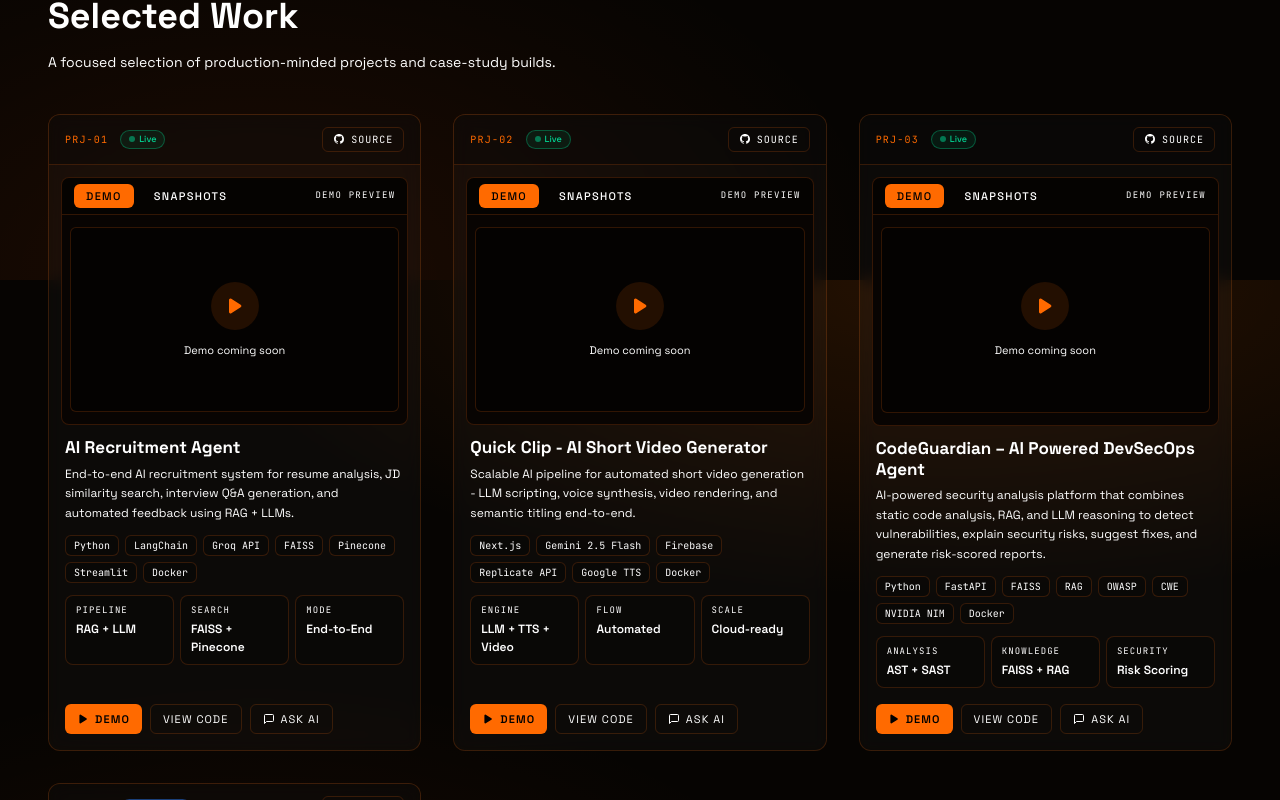
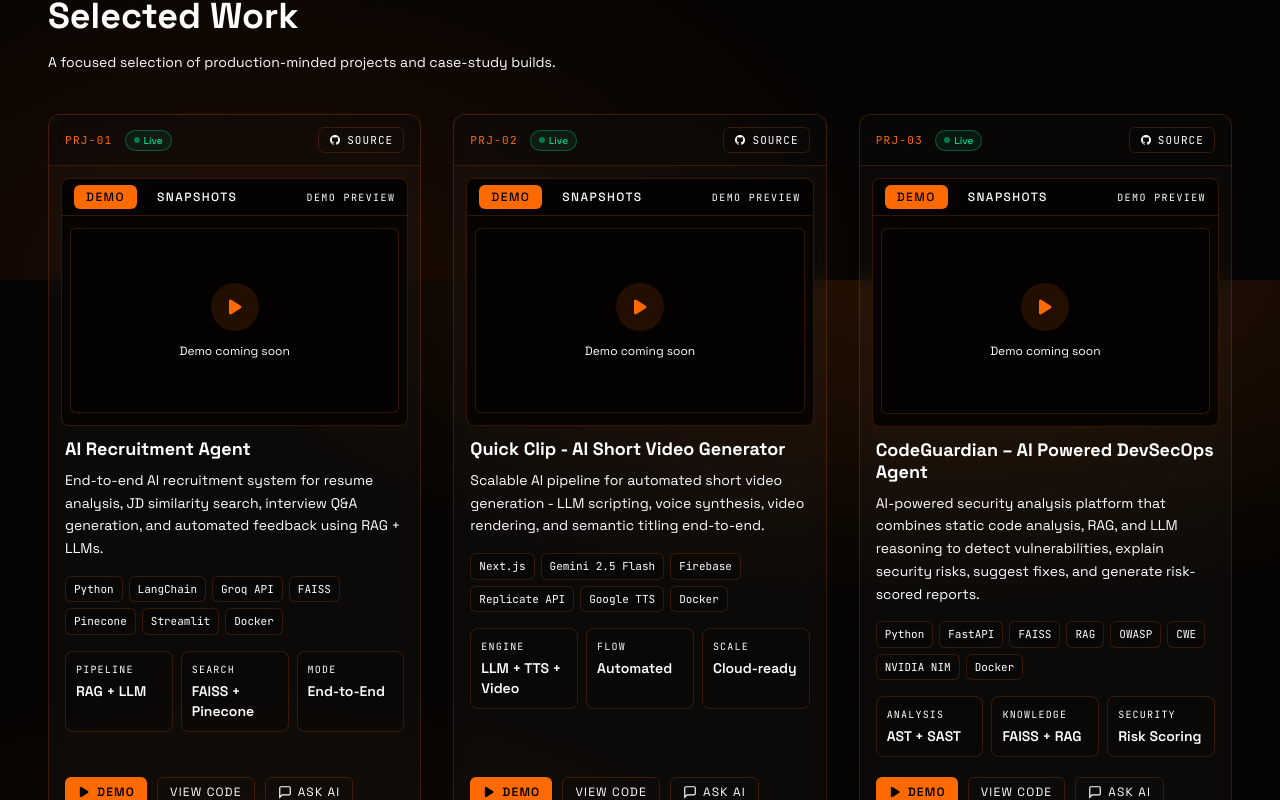
Before and after one commit to vikrant-honbute/PORTFOLIO_VIKRANT.DEV, a Next.js app: page / in a window 1280 px wide. Shown: the part 4520-5320 px from the top of the page. Built offline with nearby package versions, Linux system fonts and the light colour scheme.

Commit message:
feat: implement ProjectCard component with interactive demo preview and AI chat interface

```diff
--- a/src/components/ProjectCard.tsx
+++ b/src/components/ProjectCard.tsx
@@ -51,7 +51,7 @@ function ProjectPreview({ project }: { project: Project }) {
         <div className="flex items-center gap-2">
           <button
             onClick={() => setActiveMode("demo")}
-            className={`rounded-md px-3 py-1 text-[11px] font-medium uppercase tracking-[0.12em] transition ${activeMode === "demo"
+            className={`rounded-md px-3 py-1 text-xs font-medium uppercase tracking-[0.12em] transition ${activeMode === "demo"
                 ? "bg-[var(--primary-accent)] text-black"
                 : "text-[var(--text-muted)] hover:text-white"
               }`}
@@ -60,7 +60,7 @@ function ProjectPreview({ project }: { project: Project }) {
           </button>
           <button
             onClick={() => setActiveMode("snapshots")}
-            className={`rounded-md px-3 py-1 text-[11px] font-medium uppercase tracking-[0.12em] transition ${activeMode === "snapshots"
+            className={`rounded-md px-3 py-1 text-xs font-medium uppercase tracking-[0.12em] transition ${activeMode === "snapshots"
                 ? "bg-[var(--primary-accent)] text-black"
                 : "text-[var(--text-muted)] hover:text-white"
               }`}
@@ -69,7 +69,7 @@ function ProjectPreview({ project }: { project: Project }) {
           </button>
         </div>
 
-        <p className="font-mono-ui text-[9px] uppercase tracking-[0.14em] text-[var(--text-muted)]">
+        <p className="font-mono-ui text-[10px] uppercase tracking-[0.14em] text-[var(--text-muted)]">
           {activeMode === "demo" ? "Demo preview" : "Image gallery"}
         </p>
       </div>
@@ -102,7 +102,7 @@ function ProjectPreview({ project }: { project: Project }) {
                         <path d="M6.3 2.841A1.5 1.5 0 004 4.11V15.89a1.5 1.5 0 002.3 1.269l9.344-5.89a1.5 1.5 0 000-2.538L6.3 2.84z" />
                       </svg>
                     </div>
-                    <p className="text-[11px] text-[var(--text-muted)]">Demo coming soon</p>
+                    <p className="text-xs text-[var(--text-muted)]">Demo coming soon</p>
                   </div>
                 )
               ) : (
@@ -112,7 +112,7 @@ function ProjectPreview({ project }: { project: Project }) {
                       <path d="M6.3 2.841A1.5 1.5 0 004 4.11V15.89a1.5 1.5 0 002.3 1.269l9.344-5.89a1.5 1.5 0 000-2.538L6.3 2.84z" />
                     </svg>
                   </div>
-                  <p className="text-[11px] text-[var(--text-muted)]">Demo coming soon</p>
+                  <p className="text-xs text-[var(--text-muted)]">Demo coming soon</p>
                 </div>
               )}
             </div>
@@ -161,7 +161,7 @@ function ProjectPreview({ project }: { project: Project }) {
             })}
           </div>
 
-          <div className="flex items-center justify-between px-1 text-[9px] text-[var(--text-muted)]">
+          <div className="flex items-center justify-between px-1 text-[10px] text-[var(--text-muted)]">
             <span>{snapshotItems.length} screenshots</span>
             <span>
               {activeSnapshotIndex + 1}/{snapshotItems.length}
@@ -175,7 +175,7 @@ function ProjectPreview({ project }: { project: Project }) {
               <path d="M4 6h16M4 12h16M4 18h16" strokeLinecap="round" />
             </svg>
           </div>
-          <p className="font-mono-ui text-[10px] tracking-[0.12em] text-[var(--text-muted)]">
+          <p className="font-mono-ui text-[11px] tracking-[0.12em] text-[var(--text-muted)]">
             Snapshots coming soon
           </p>
         </div>
@@ -239,7 +239,7 @@ function AskAIPanel({ project }: { project: Project }) {
       <div className="flex min-h-0 flex-1 flex-col gap-3 overflow-y-auto p-4">
         {messages.map((m, i) => (
           <div key={i} className={`flex ${m.role === "user" ? "justify-end" : "justify-start"}`}>
-            <p className={`max-w-[85%] rounded-lg px-3 py-2 text-[13px] leading-relaxed ${m.role === "user"
+            <p className={`max-w-[85%] rounded-lg px-3 py-2 text-sm leading-relaxed ${m.role === "user"
                 ? "bg-[var(--primary-accent)] text-black font-medium"
                 : "border border-[var(--line-border)] bg-white/[0.04] text-[var(--foreground)]"
               }`}>
@@ -249,7 +249,7 @@ function AskAIPanel({ project }: { project: Project }) {
         ))}
         {loading && (
           <div className="flex justify-start">
-            <p className="rounded-lg border border-[var(--line-border)] bg-white/[0.04] px-3 py-2 text-[13px] text-[var(--text-muted)]">
+            <p className="rounded-lg border border-[var(--line-border)] bg-white/[0.04] px-3 py-2 text-sm text-[var(--text-muted)]">
               Thinking...
             </p>
           </div>
@@ -261,7 +261,7 @@ function AskAIPanel({ project }: { project: Project }) {
             <button
               key={s}
               onClick={() => send(s)}
-              className="rounded-md border border-[var(--line-border)] px-2.5 py-1 text-[11px] text-[var(--text-muted)] transition hover:border-[var(--primary-accent)] hover:text-[var(--primary-accent)]"
+              className="rounded-md border border-[var(--line-border)] px-2.5 py-1 text-xs text-[var(--text-muted)] transition hover:border-[var(--primary-accent)] hover:text-[var(--primary-accent)]"
             >
               {s}
             </button>
@@ -274,7 +274,7 @@ function AskAIPanel({ project }: { project: Project }) {
           onChange={(e) => setInput(e.target.value)}
           onKeyDown={(e) => e.key === "Enter" && send()}
           placeholder="Ask about this project..."
-          className="flex-1 rounded-md border border-[var(--line-border)] bg-black/40 px-3 py-2 text-[13px] text-white outline-none transition focus:border-[var(--primary-accent)] placeholder:text-white/25"
+          className="flex-1 rounded-md border border-[var(--line-border)] bg-black/40 px-3 py-2 text-sm text-white outline-none transition focus:border-[var(--primary-accent)] placeholder:text-white/25"
         />
         <button
           onClick={() => send()}
@@ -296,11 +296,11 @@ export default function ProjectCard({ project }: ProjectCardProps) {
       {/* ── Header ───────────────────────────────────────────────────── */}
       <header className="flex items-center justify-between border-b border-[var(--line-border)] bg-black/30 px-4 py-3">
         <div className="flex items-center gap-3">
-          <p className="font-mono-ui text-[10px] uppercase tracking-[0.12em] text-[var(--primary-accent)]">
+          <p className="font-mono-ui text-[11px] uppercase tracking-[0.12em] text-[var(--primary-accent)]">
             {project.code}
           </p>
           <span
-            className={`flex items-center gap-1 rounded-full border px-2 py-0.5 text-[9px] font-medium ${STATUS_STYLES[project.status]}`}
+            className={`flex items-center gap-1 rounded-full border px-2 py-0.5 text-[10px] font-medium ${STATUS_STYLES[project.status]}`}
           >
             <span className={`h-1.5 w-1.5 rounded-full ${STATUS_DOT[project.status]}`} />
             {project.status}
@@ -311,7 +311,7 @@ export default function ProjectCard({ project }: ProjectCardProps) {
           href={project.githubHref}
           target="_blank"
           rel="noreferrer"
-          className="flex items-center gap-1.5 rounded-md border border-[var(--line-border)] px-2.5 py-1 font-mono-ui text-[10px] uppercase tracking-[0.1em] text-[var(--foreground)] transition hover:border-[var(--primary-accent)] hover:text-[var(--primary-accent)]"
+          className="flex items-center gap-1.5 rounded-md border border-[var(--line-border)] px-2.5 py-1 font-mono-ui text-[11px] uppercase tracking-[0.1em] text-[var(--foreground)] transition hover:border-[var(--primary-accent)] hover:text-[var(--primary-accent)]"
           aria-label={`Open ${project.title} on GitHub`}
         >
           <svg className="h-3 w-3" viewBox="0 0 24 24" fill="currentColor">
@@ -325,17 +325,17 @@ export default function ProjectCard({ project }: ProjectCardProps) {
 
       {/* ── Body ─────────────────────────────────────────────────────── */}
       <div className="px-4 pb-4 pt-3 flex flex-col flex-1">
-        <h3 className="text-[17px] font-bold leading-tight text-white">{project.title}</h3>
-        <p className="mt-1.5 text-[12px] leading-relaxed text-[var(--text-muted)]">
+        <h3 className="text-lg font-bold leading-tight text-white">{project.title}</h3>
+        <p className="mt-2 text-sm leading-relaxed text-[var(--text-muted)]">
           {project.summary}
         </p>
 
         {/* Stack */}
-        <ul className="mt-3 flex flex-wrap gap-1.5">
+        <ul className="mt-4 flex flex-wrap gap-1.5">
           {project.stack.map((tech) => (
             <li
               key={tech}
-              className="rounded-md border border-[var(--line-border)] bg-black/20 px-2 py-0.5 font-mono-ui text-[10px] text-[var(--foreground)]"
+              className="rounded-md border border-[var(--line-border)] bg-black/20 px-2 py-1 font-mono-ui text-[11px] text-[var(--foreground)]"
             >
               {tech}
             </li>
@@ -343,27 +343,27 @@ export default function ProjectCard({ project }: ProjectCardProps) {
         </ul>
 
         {/* Metrics */}
-        <dl className="mt-3 grid grid-cols-3 gap-1.5">
+        <dl className="mt-4 grid grid-cols-3 gap-2">
           {project.metrics.map((metric) => (
             <div
               key={metric.label}
-              className="rounded-lg border border-[var(--line-border)] bg-black/20 px-2.5 py-2"
+              className="rounded-lg border border-[var(--line-border)] bg-black/20 px-2.5 py-2.5"
             >
-              <dt className="font-mono-ui text-[9px] uppercase tracking-[0.12em] text-[var(--text-muted)]">
+              <dt className="font-mono-ui text-[10px] uppercase tracking-[0.12em] text-[var(--text-muted)]">
                 {metric.label}
               </dt>
-              <dd className="mt-0.5 text-[12px] font-semibold text-white">{metric.value}</dd>
+              <dd className="mt-1 text-sm font-semibold text-white">{metric.value}</dd>
             </div>
           ))}
         </dl>
 
         {/* Actions */}
-        <div className="mt-auto pt-4 flex flex-wrap gap-2">
+        <div className="mt-auto pt-5 flex flex-wrap gap-2.5">
           <a
             href={project.watchDemoHref}
-            className="inline-flex items-center gap-1.5 rounded-md bg-[var(--primary-accent)] px-3 py-1.5 text-[11px] font-semibold uppercase tracking-[0.1em] text-black transition hover:brightness-110"
+            className="inline-flex items-center gap-1.5 rounded-md bg-[var(--primary-accent)] px-3 py-1.5 text-xs font-semibold uppercase tracking-[0.1em] text-black transition hover:brightness-110"
           >
-            <svg className="h-3 w-3" viewBox="0 0 20 20" fill="currentColor">
+            <svg className="h-3.5 w-3.5" viewBox="0 0 20 20" fill="currentColor">
               <path d="M6.3 2.841A1.5 1.5 0 004 4.11V15.89a1.5 1.5 0 002.3 1.269l9.344-5.89a1.5 1.5 0 000-2.538L6.3 2.84z" />
             </svg>
             Demo
@@ -372,15 +372,15 @@ export default function ProjectCard({ project }: ProjectCardProps) {
             href={project.githubHref}
             target="_blank"
             rel="noreferrer"
-            className="inline-flex items-center gap-1.5 rounded-md border border-[var(--line-border)] px-3 py-1.5 text-[11px] uppercase tracking-[0.1em] text-[var(--foreground)] transition hover:border-[var(--primary-accent)] hover:text-[var(--primary-accent)]"
+            className="inline-flex items-center gap-1.5 rounded-md border border-[var(--line-border)] px-3 py-1.5 text-xs uppercase tracking-[0.1em] text-[var(--foreground)] transition hover:border-[var(--primary-accent)] hover:text-[var(--primary-accent)]"
           >
             View Code
           </a>
           <button
             onClick={() => setAiOpen(true)}
-            className="inline-flex items-center gap-1.5 rounded-md border border-[var(--line-border)] px-3 py-1.5 text-[11px] uppercase tracking-[0.1em] text-[var(--foreground)] transition hover:border-[var(--primary-accent)] hover:text-[var(--primary-accent)]"
+            className="inline-flex items-center gap-1.5 rounded-md border border-[var(--line-border)] px-3 py-1.5 text-xs uppercase tracking-[0.1em] text-[var(--foreground)] transition hover:border-[var(--primary-accent)] hover:text-[var(--primary-accent)]"
           >
-            <svg className="h-3 w-3" viewBox="0 0 24 24" fill="none" stroke="currentColor" strokeWidth="2">
+            <svg className="h-3.5 w-3.5" viewBox="0 0 24 24" fill="none" stroke="currentColor" strokeWidth="2">
               <path d="M21 15a2 2 0 01-2 2H7l-4 4V5a2 2 0 012-2h14a2 2 0 012 2z" />
             </svg>
             Ask AI
@@ -394,11 +394,11 @@ export default function ProjectCard({ project }: ProjectCardProps) {
             <div className="flex h-[560px] w-[480px] flex-col overflow-hidden rounded-xl border border-[var(--line-border)] bg-[#0c0804] shadow-2xl" onClick={(e) => e.stopPropagation()}>
               <div className="flex items-center justify-between border-b border-[var(--line-border)] bg-black/40 px-4 py-3">
                 <div>
-                  <p className="font-mono-ui text-[10px] uppercase tracking-[0.14em] text-[var(--primary-accent)]">Ask AI about</p>
-                  <p className="text-sm font-semibold text-white">{project.title}</p>
+                  <p className="font-mono-ui text-[11px] uppercase tracking-[0.14em] text-[var(--primary-accent)]">Ask AI about</p>
+                  <p className="text-base font-semibold text-white">{project.title}</p>
                 </div>
                 <button onClick={() => setAiOpen(false)} className="rounded-md p-1 text-white/40 transition hover:text-white">
-                  <svg className="h-4 w-4" viewBox="0 0 24 24" fill="none" stroke="currentColor" strokeWidth="2"><path d="M18 6L6 18M6 6l12 12" /></svg>
+                  <svg className="h-5 w-5" viewBox="0 0 24 24" fill="none" stroke="currentColor" strokeWidth="2"><path d="M18 6L6 18M6 6l12 12" /></svg>
                 </button>
               </div>
               <AskAIPanel project={project} />
```
